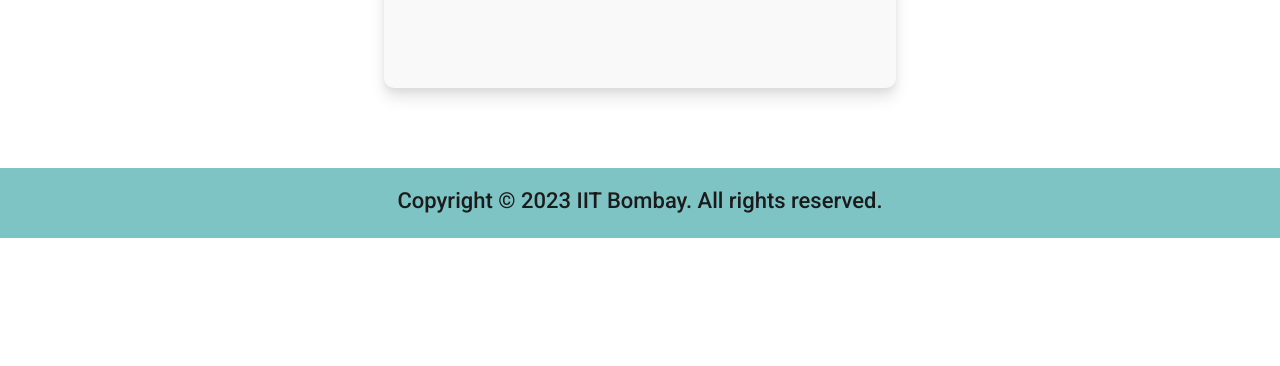
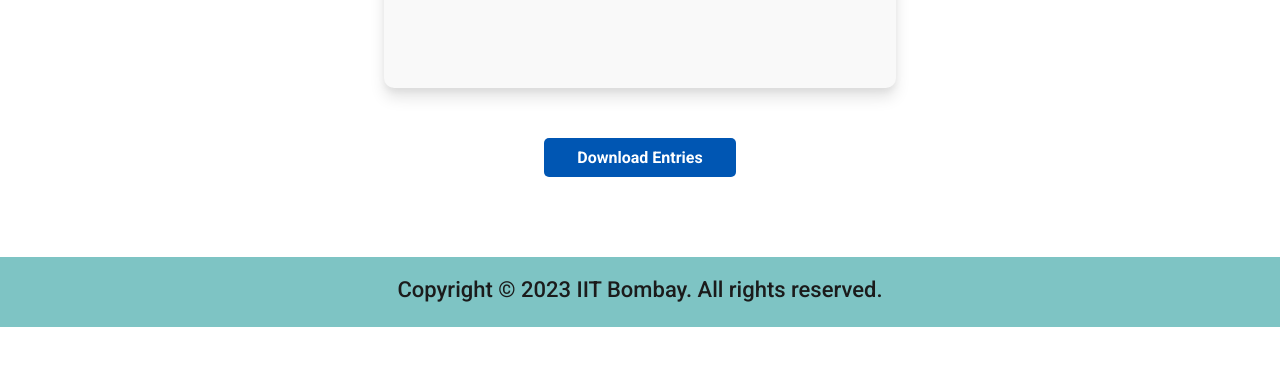
Before and after one commit to omkarsp45/WIM-LAB-EXP2, a website: page src/entries.html in a window 1280 px wide. Shown: the part 220-586 px from the top of the page. Drawn offline with nearby package versions, Linux system fonts and the light colour scheme.

Commit message:
add download entries in pdf

```diff
--- a/src/entries.html
+++ b/src/entries.html
@@ -12,19 +12,23 @@
             width: 100%;
             border-collapse: collapse;
         }
+
         td {
             width: 100%;
             padding: 10px;
         }
+
         .name-row {
             cursor: pointer;
             font-size: 20px;
             font-weight: bold;
             width: 100%;
         }
+
         .details {
             display: none;
         }
+
         .name-container {
             display: flex;
             justify-content: space-between;
@@ -32,11 +36,13 @@
             width: 100%;
             padding: 10px;
         }
+
         .student-name {
             text-align: left;
             font-weight: bold;
             flex-grow: 1;
         }
+
         .expand-symbol {
             font-weight: bold;
             cursor: pointer;
@@ -49,18 +55,41 @@
             gap: 10px;
             padding: 10px;
         }
+
         .details-content strong {
             text-align: left;
         }
+
         .details-content p {
             text-align: right;
             margin: 0;
         }
+
         .name-row:hover {
             background-color: #f0f0f0;
         }
+
+        /* Styling for the download button */
+        #downloadContainer {
+            margin: 20px 0;
+        }
+
+        #downloadBtn {
+            padding: 10px 15px;
+            font-size: 16px;
+            background-color: #0056b3;
+            color: white;
+            border: none;
+            border-radius: 5px;
+            cursor: pointer;
+        }
+
+        #downloadBtn:hover {
+            background-color: #004494;
+        }
     </style>
 </head>
+
 <body>
     <div class="nav">
         <div class="left">
@@ -85,10 +114,16 @@
         </table>
     </div>
 
+    <center>
+        <div id="downloadContainer">
+            <button id="downloadBtn" onclick="downloadEntries()">Download Entries</button>
+        </div>
+    </center>
+
     <div class="footer">
         <p>Copyright © 2023 IIT Bombay. All rights reserved.</p>
     </div>
-
+    <script src="https://cdnjs.cloudflare.com/ajax/libs/jspdf/2.4.0/jspdf.umd.min.js"></script>
     <script>
         let data = localStorage.getItem('placementData');
         data = data ? JSON.parse(data) : [];
@@ -98,6 +133,7 @@
             const detailsRow = event.target.closest('tr').nextElementSibling;
             detailsRow.style.display = detailsRow.style.display === 'none' ? 'table-row' : 'none';
         }
+
         data.forEach(item => {
             const nameRow = document.createElement('tr');
             nameRow.classList.add('name-row');
@@ -110,6 +146,7 @@
                 </td>
             `;
             nameRow.addEventListener('click', toggleDetails);
+
             const detailsRow = document.createElement('tr');
             detailsRow.classList.add('details');
             detailsRow.innerHTML = `
@@ -128,7 +165,68 @@
             tbody.appendChild(nameRow);
             tbody.appendChild(detailsRow);
         });
+
+        function downloadEntries() {
+            const { jsPDF } = window.jspdf;
+            const doc = new jsPDF();
+            const marginX = 20;
+            let cursorY = 20;
+
+            // Set the title
+            const title = 'Placement Application Entries';
+            doc.setFont("Helvetica", "bold");
+            doc.setFontSize(24);
+            doc.setTextColor(0, 51, 102);
+
+            // Center the title
+            const titleWidth = doc.getTextWidth(title);
+            const pageWidth = doc.internal.pageSize.getWidth();
+            const titleX = (pageWidth - titleWidth) / 2;
+
+            doc.text(title, titleX, cursorY);
+            cursorY += 15;
+
+            doc.setFontSize(12);
+            doc.setFont("Helvetica", "normal");
+            doc.setTextColor(0, 0, 0);
+
+            data.forEach(item => {
+                const boxHeight = 50;
+                const boxY = cursorY;
+                doc.rect(marginX - 2, boxY - 5, 180, boxHeight, 'S');
+
+                doc.text(`Name: ${item.name}`, marginX, cursorY);
+                cursorY += 7;
+                doc.text(`Email: ${item.email || "Not provided"}`, marginX, cursorY);
+                cursorY += 7;
+                doc.text(`Phone: ${item.phone || "Not provided"}`, marginX, cursorY);
+                cursorY += 7;
+                doc.text(`Degree: ${item.degree || "Not provided"}`, marginX, cursorY);
+                cursorY += 7;
+                doc.text(`Department: ${item.department || "Not provided"}`, marginX, cursorY);
+                cursorY += 7;
+                doc.text(`CGPA: ${item.cgpa || "Not provided"}`, marginX, cursorY);
+                cursorY += 7;
+                doc.text(`Key Skills: ${item.skills || "Not provided"}`, marginX, cursorY);
+                cursorY += 10;
+
+                // Check if we need to add a new page
+                if (cursorY > 250) {
+                    doc.addPage();
+                    cursorY = 20;
+                    // Set title again on the new page
+                    const newTitleX = (pageWidth - titleWidth) / 2;
+                    doc.text(title, newTitleX, cursorY);
+                    cursorY += 15;
+                }
+            });
+            doc.save('student_portfolios.pdf');
+        }
+
+        if (data.length > 0) {
+            document.getElementById('downloadContainer').style.display = 'block';
+        }
     </script>
+</body>
 
-</body>
 </html>
```
Also changed, not shown: package.json (added, +12 -0 lines), images/icon.png (added).
